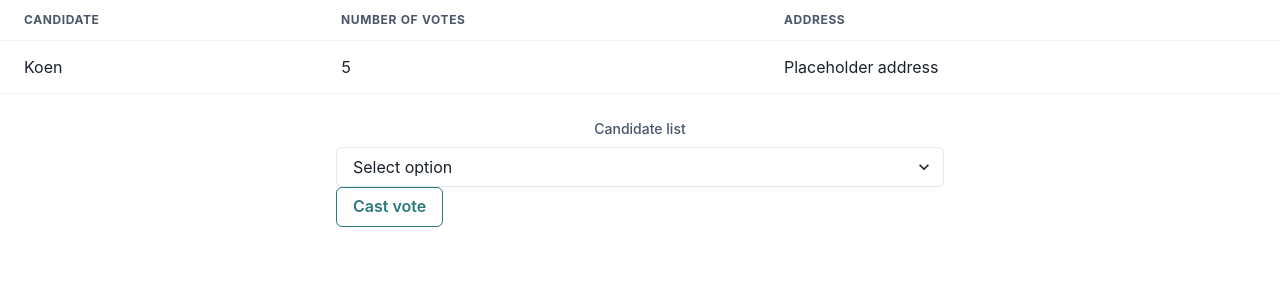
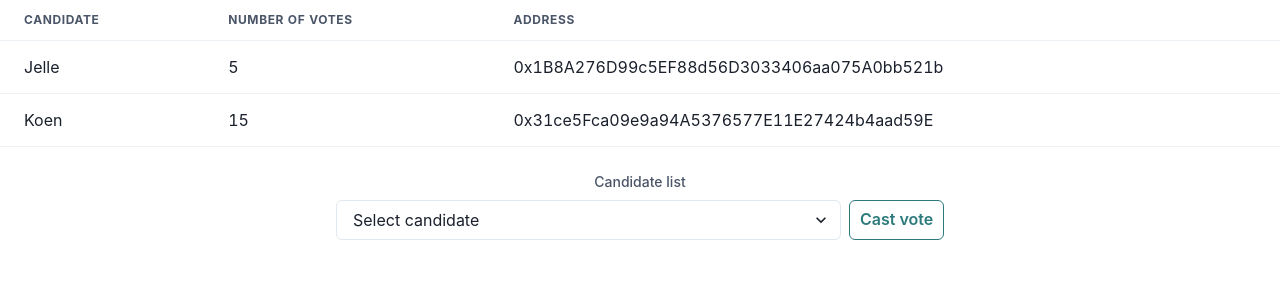
Before and after one commit to Typiqally/election-dapp, a Next.js app in the folder frontend/: page / in a window 1280 px wide. Shown: the top 300 px of the page. Built offline with nearby package versions, Linux system fonts and the light colour scheme.

Commit message:
Fill table and vote form with dynamically assigned candidates and migrate to TypeScript

```diff
--- a/frontend/components/candidate-table.js
+++ /dev/null
@@ -1,31 +0,0 @@
-import {
-  Table,
-  Thead,
-  Tbody,
-  Tr,
-  Th,
-  Td,
-  TableCaption
-} from "@chakra-ui/react";
-
-export const CandidateTable = () => {
-  return (
-    <Table id="candidates" variant="simple">
-      <TableCaption>Candidate list</TableCaption>
-      <Thead>
-        <Tr>
-          <Th>Candidate</Th>
-          <Th>Number of votes</Th>
-          <Th>Address</Th>
-        </Tr>
-      </Thead>
-      <Tbody>
-        <Tr>
-          <Td>Koen</Td>
-          <Td>5</Td>
-          <Td>Placeholder address</Td>
-        </Tr>
-      </Tbody>
-    </Table>
-  );
-};
--- /dev/null
+++ b/frontend/components/candidate-table.tsx
@@ -0,0 +1,39 @@
+import { NextPage } from "next";
+import { Table, Thead, Tbody, Tr, Th, Td, TableCaption } from "@chakra-ui/react";
+import Candidate from "../models/candidate";
+
+interface IProps {
+  candidates: Array<Candidate> | null;
+}
+
+const CandidateTable: NextPage<IProps> = (props) => {
+  console.log(props.candidates)
+
+  return (
+    <Table id="candidates" variant="simple">
+      <TableCaption>Candidate list</TableCaption>
+      <Thead>
+        <Tr>
+          <Th>Candidate</Th>
+          <Th>Number of votes</Th>
+          <Th>Address</Th>
+        </Tr>
+      </Thead>
+      <Tbody>
+        {
+          props.candidates && props.candidates.map(candidate => {
+            return (
+              <Tr>
+                <Td>{candidate.name}</Td>
+                <Td>{candidate.votes}</Td>
+                <Td>{candidate.address}</Td>
+              </Tr>
+            );
+          })
+        }
+      </Tbody>
+    </Table>
+  );
+};
+
+export default CandidateTable;
--- a/frontend/components/candidate-vote-form.js
+++ /dev/null
@@ -1,16 +0,0 @@
-import { Button, Select } from "@chakra-ui/react";
-
-export const CandidateVoteForm = () => {
-  return (
-    <form id="vote-form">
-      <Select id="candidate-options" name="candidate" placeholder='Select option'>
-        <option value='option1'>Option 1</option>
-        <option value='option2'>Option 2</option>
-        <option value='option3'>Option 3</option>
-      </Select>
-      <Button type="submit" colorScheme='teal' variant='outline'>
-        Cast vote
-      </Button>
-    </form>
-  )
-}
--- /dev/null
+++ b/frontend/components/candidate-vote-form.tsx
@@ -0,0 +1,45 @@
+import { NextPage } from "next";
+import { HStack, Button, Select, Tr, Td } from "@chakra-ui/react";
+import { ChangeEvent, FormEvent, useState } from "react";
+import Candidate from "../models/candidate";
+
+interface IProps {
+  candidates: Array<Candidate> | null;
+
+  onVote(candidate: string | null): void;
+}
+
+interface IState {
+  candidate: string | null;
+}
+
+const CandidateVoteForm: NextPage<IProps> = (props) => {
+  const [state, setState] = useState<IState>({ candidate: null });
+
+  const handleChange = (event: ChangeEvent<HTMLSelectElement>) => {
+    const { value, name } = event.target;
+    setState({ ...state, [name]: value });
+  };
+
+  const handleSubmit = (event: FormEvent) => {
+    event.preventDefault();
+    props.onVote(state.candidate);
+  };
+
+  return (
+    <form onSubmit={handleSubmit}>
+      <HStack>
+        <Select name="candidate" placeholder="Select candidate" onChange={handleChange}>
+          {
+            props.candidates && props.candidates.map(candidate => <option value={candidate.address}>{candidate.name}</option>)
+          }
+        </Select>
+        <Button type="submit" colorScheme="teal" variant="outline">
+          Cast vote
+        </Button>
+      </HStack>
+    </form>
+  );
+};
+
+export default CandidateVoteForm;
--- a/frontend/components/dapp.js
+++ /dev/null
@@ -1,31 +0,0 @@
-import { CandidateTable } from "./candidate-table";
-import { CandidateVoteForm } from "./candidate-vote-form";
-import { Container, VStack } from "@chakra-ui/react";
-import React, {useEffect} from "react";
-
-export const DApp = () => {
-  useEffect(() => {
-    const tableBody = document.getElementById("table-body");
-    const candidateOptions = document.getElementById("candidate-options");
-    const voteForm = document.getElementById("vote-form");
-    console.log("test");
-
-    voteForm.addEventListener("submit", voteHandler, false);
-
-    function voteHandler() {
-      let select = document.getElementById("candidate-options");
-      let addr = select.options[select.selectedIndex].value;
-      window.alert(addr);
-    }
-  })
-
-  return (
-    <>
-      <CandidateTable />
-      <VStack>
-        <Container maxW="container.sm">
-          <CandidateVoteForm />
-        </Container>
-      </VStack></>
-  );
-};
--- /dev/null
+++ b/frontend/models/candidate.ts
@@ -0,0 +1,7 @@
+interface Candidate {
+  name: string,
+  votes: number,
+  address: string
+}
+
+export default Candidate;
--- a/frontend/pages/index.tsx
+++ b/frontend/pages/index.tsx
@@ -1,15 +1,41 @@
-import type { NextPage } from "next";
+import { NextPage } from "next";
 import Head from "next/head";
-import { DApp } from "../components/dapp";
-import "../lib/loader.js";
+import { Container, VStack } from "@chakra-ui/react";
+
+import CandidateTable from "../components/candidate-table";
+import CandidateVoteForm from "../components/candidate-vote-form";
+import Candidate from "../models/candidate";
 
 const Home: NextPage = () => {
+  const candidates: Array<Candidate> = [
+    {
+      name: "Jelle",
+      votes: 5,
+      address: "0x1B8A276D99c5EF88d56D3033406aa075A0bb521b"
+    },
+    {
+      name: "Koen",
+      votes: 15,
+      address: "0x31ce5Fca09e9a94A5376577E11E27424b4aad59E"
+    }
+  ]
+
+  const handleVote = (candidate: string | null) => {
+    console.log(candidate);
+  };
+
   return (
-    <><Head>
-      <title>Candidates</title>
-      <meta name="description" content="Election Dapp" />
-    </Head>
-      <DApp />
+    <>
+      <Head>
+        <title>Candidates</title>
+        <meta name="description" content="Election Dapp" />
+      </Head>
+      <CandidateTable candidates={candidates}/>
+      <VStack>
+        <Container maxW="container.sm">
+          <CandidateVoteForm candidates={candidates} onVote={handleVote} />
+        </Container>
+      </VStack>
     </>
   );
 };
```
Also changed, not shown: 1 other file (tests, documents, lock files or other folders).
